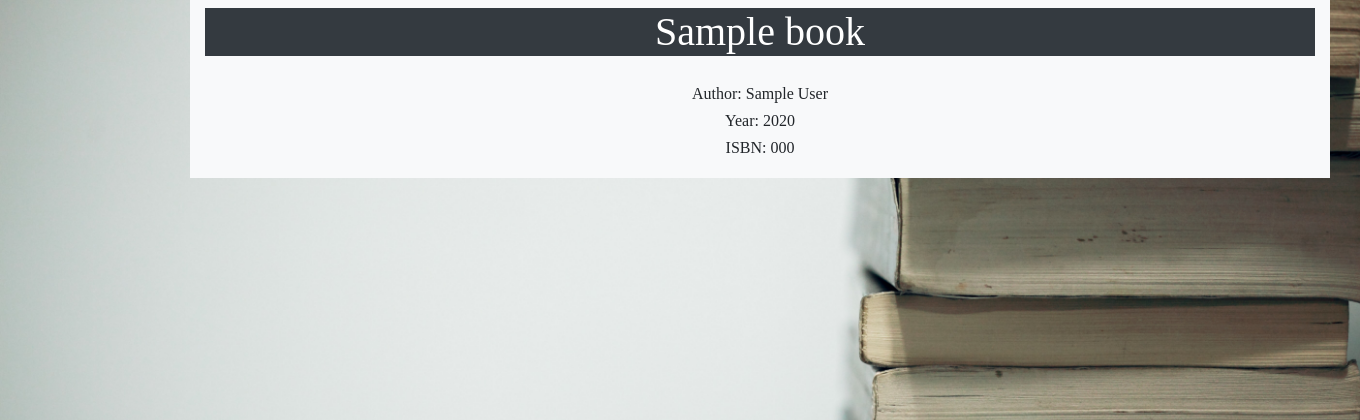
After one commit to sundaramgupta/book-review, a Flask app: template templates/info.html in a window 1360 px wide. The commit adds this page. Shown: the top 420 px of the page. Run offline with Flask 2, Linux system fonts and the light colour scheme; the template is opened without the code that fills it: most values are stand-ins (such as "Sample title", 1, 10 or a date in 2020); some libraries are stand-ins or nearby versions.

Commit message:
added info page for resopective books

```diff
--- a/application.py
+++ b/application.py
@@ -149,8 +149,12 @@ def search():
 
 @app.route("/book/<isbn>", methods=["GET", "POST"])
 def book(isbn):
+	rows = db.execute("SELECT isbn, title, author, year FROM books WHERE isbn LIKE :isbn",{"isbn": isbn})
+	books = rows.fetchall()
+	return render_template("info.html",books=books)
 
-	username = session.get("u")
+
+	"""
 	session["review"]=[]
 
 	#fetch data from the review form
@@ -184,3 +188,5 @@ def book(isbn):
 		session['reviews'].append(y)
 	data = db.execute("SELECT * from books WHERE isbn=:isbn", {"isbn" : isbn}).fetchone()
 	return render_template("book.html",data=data,reviews=session['reviews'],ar=ar,count=count,username=username,warning=warning)
+
+	"""
--- a/static/stylesheet.css
+++ b/static/stylesheet.css
@@ -74,3 +74,6 @@ h3{
 .card-footer{
 	text-align: center;
 }
+.no-gutters{
+	margin-left: 190px;
+}
--- /dev/null
+++ b/templates/info.html
@@ -0,0 +1,17 @@
+{% extends "layout.html" %}
+
+{% block body %}
+<div class='container bg-light row no-gutters'>
+
+    {% for book in books %}
+        <h1 class='container bg-dark text-white text-center my-2'> {{book['title']}} </h1>
+            <div class="card-body info">
+		        <h6 class="card-text">Author: {{book['author']}}</h6>
+		        <h6 class="card-text">Year: {{book['year']}}</h6>
+				<h6 class="card-text">ISBN: {{book['isbn']}}</h6>
+            </div>
+        </div>
+    {% endfor %}
+</div>
+
+{% endblock %}
--- a/templates/results.html
+++ b/templates/results.html
@@ -21,9 +21,8 @@
             <div class="card border-primary mb-3" style="width: 12rem">
                 <div class="card-body">
                     <h4 class="card-title">{{book['title']}}</h4>
+                    <h6> by </h6>
                     <h6 class="card-text">{{book['author']}}</h6>
-                    <h6 class="card-text">{{book['year']}}</h6>
-                    <h6 class="card-text">{{book['isbn']}}</h6>
                 </div>
                 <div class="card-footer">
                     <a href="/book/{{book['isbn']}}" class="card-link">Go to book page</a>
```
Also changed, not shown: 4 other files.
